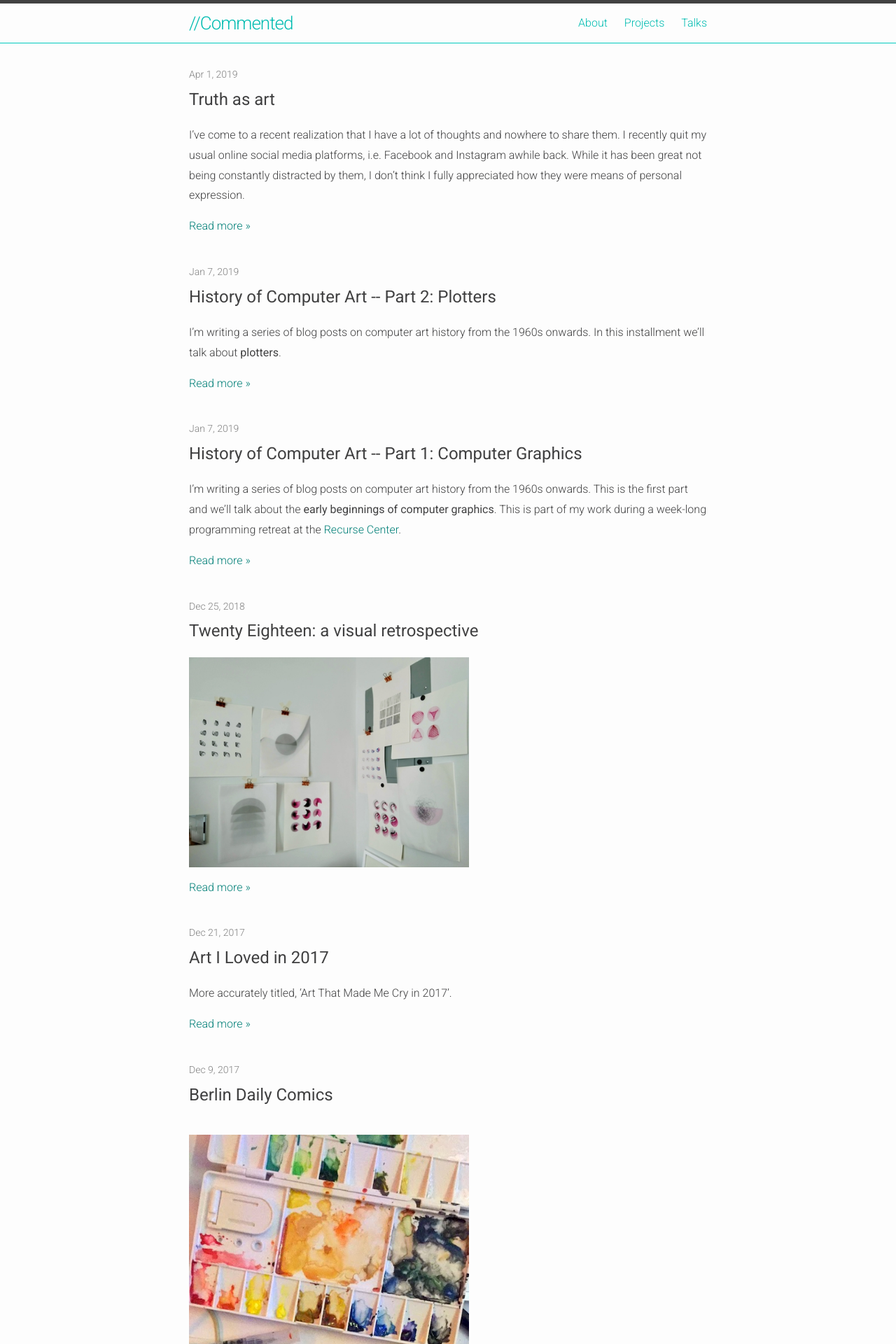
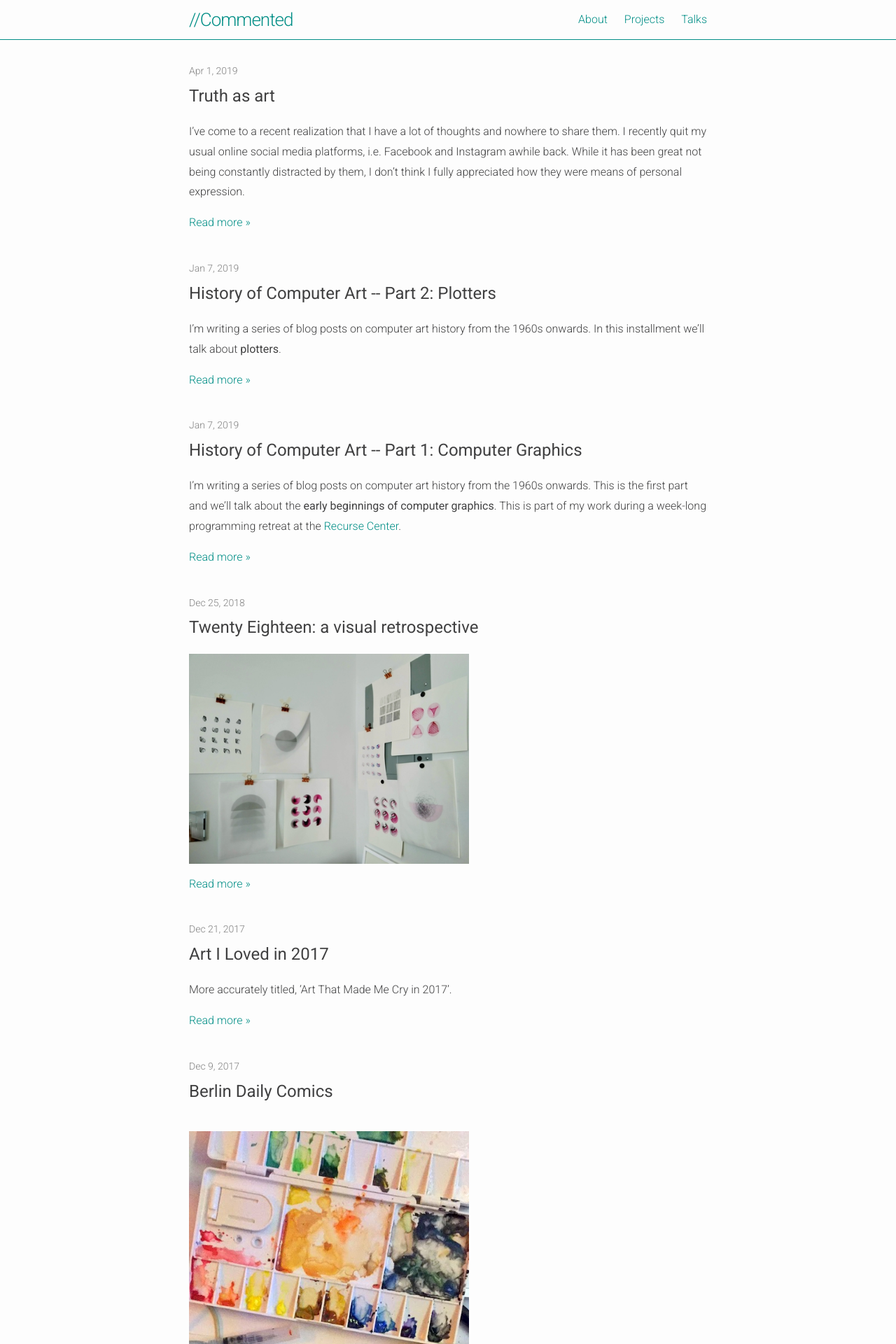
Before and after one commit to piratefsh/piratefsh.github.io, a Jekyll site: the page built from index.html, in a window 1280 px wide. Shown: the top 1920 px of the page at 70% size. Built offline with Jekyll 4.4.1, drawn with Linux system fonts in a browser that asks for light colours; the list of posts is cut into pages by our own code.

Commit message:
Clean up colors

```diff
--- a/css/style.sass
+++ b/css/style.sass
@@ -8,9 +8,10 @@ $body-font-family: Roboto, 'Helvetica', sans-serif
 $body-text-color: #404041
 
 // Colors
-$color-primary: #01cbbf
-$color-primary-light: lighten(#01cbbf, 5%)
-$color-primary-dark: darken(#01cbbf, 3%)
+$color-primary: darken(#01cbbf, 5%)
+$color-primary-light: lighten($color-primary, 5%)
+$color-primary-dark: darken($color-primary, 7%)
+$color-primary-darker: darken($color-primary, 14%)
 $color-secondary: #e2e6e6
 
 $space: 20px
@@ -35,13 +36,13 @@ h1, h2, h3, h4
 
 
 a
-    color: darken($color-primary, 15%)
+    color: $color-primary-dark
     transition: color 0.5s, background-color 0.5s, border 0.5s
     &:hover
-        color: darken($color-primary, 10%)
+        color: $color-primary
         text-decoration: none
     &:visited
-        color: darken($color-primary, 20%)
+        color: $color-primary-darker
 
 .btn
     padding: $space/2
@@ -58,8 +59,8 @@ a
         background-color: $color-primary
         color: white
         &:hover
-            border-color: darken($color-primary, 20%)
-            background-color: darken($color-primary, 20%)
+            border-color: $color-primary-darker
+            background-color: $color-primary-darker
 
 a.btn
     text-decoration: none
@@ -75,7 +76,8 @@ a.btn
 
 .site-header
     background-color: transparent
-    border-bottom: 1px solid $color-primary
+    border-top: none
+    border-bottom: 1px solid $color-primary-dark
     font-family: $heading-font-family
 
 .site-title
@@ -86,6 +88,14 @@ a.btn
 .site-nav
     .page-link
         color: $color-primary-dark
+    @media screen and (max-width: 600px)
+        right: 18px
+        border: none
+        .trigger
+            box-shadow: 0px 3px 2px $color-secondary
+        .menu-icon > svg path
+            fill: $color-primary-dark
+
 
 .site-footer
     border-top: none
@@ -112,7 +122,7 @@ a.btn
 hr
     margin: $space*1.5 0
     border: none
-    border-bottom: 1px solid darken($color-primary, 10%)
+    border-bottom: 1px solid $color-primary-dark
 
 .indented
     padding-left: $space
```
